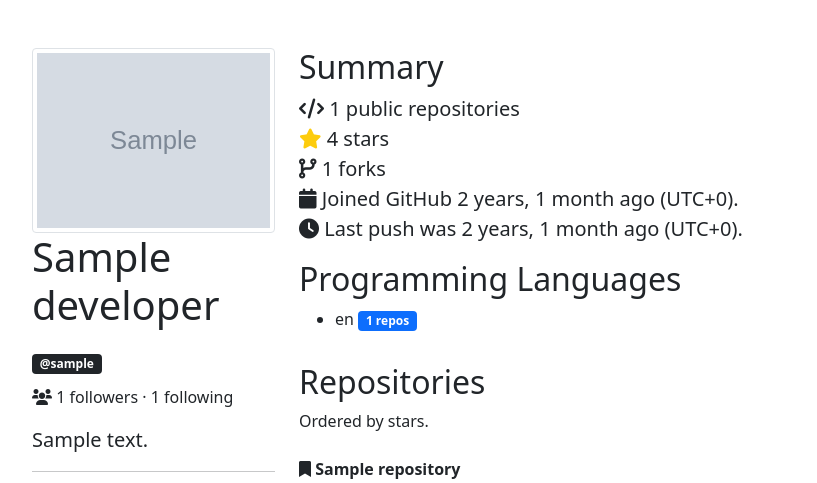
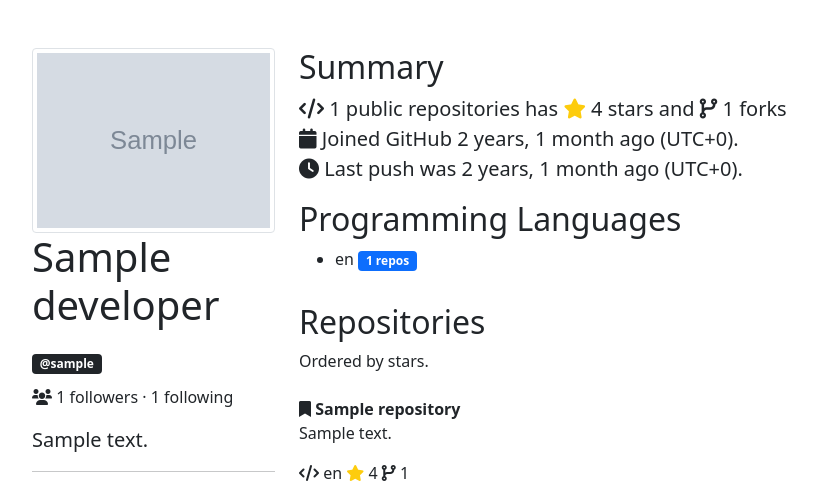
Before and after one commit to ahmethakanbesel/dev-search, a Django app: a page that uses devsearch/templates/devsearch/profile.html in a window 1280 px wide. Shown: the part 56-539 px from the top of the page, without its empty margins (86-903 px from the left). Run offline with Django 4.2, Linux system fonts and the light colour scheme; tables that the repository leaves empty hold one stand-in row (values such as "Sample post"); grey boxes marked "Sample" are stand-in pictures.

Commit message:
Update profile page

```diff
--- a/devsearch/templates/devsearch/profile.html
+++ b/devsearch/templates/devsearch/profile.html
@@ -40,8 +40,8 @@
             <div class="row">
                 <h2>Summary</h2>
                 <p class="fs-5">
-                    <i class="fas fa-code"></i> {{ developer.repositories }} public repositories<br>
-                    <i class="fas fa-star" style="color:#fdcc0d"></i> {{ developer.stars }} stars<br>
+                    <i class="fas fa-code"></i> {{ developer.repositories }} public repositories has
+                    <i class="fas fa-star" style="color:#fdcc0d"></i> {{ developer.stars }} stars and
                     <i class="fas fa-code-branch"></i> {{ developer.forks }} forks<br>
                     <i class="fas fa-calendar"></i> Joined GitHub {{ github_joined_ago }} (UTC+0).<br>
                     <i class="fas fa-clock"></i> Last push was {{ developer.last_push }} (UTC+0).
```
